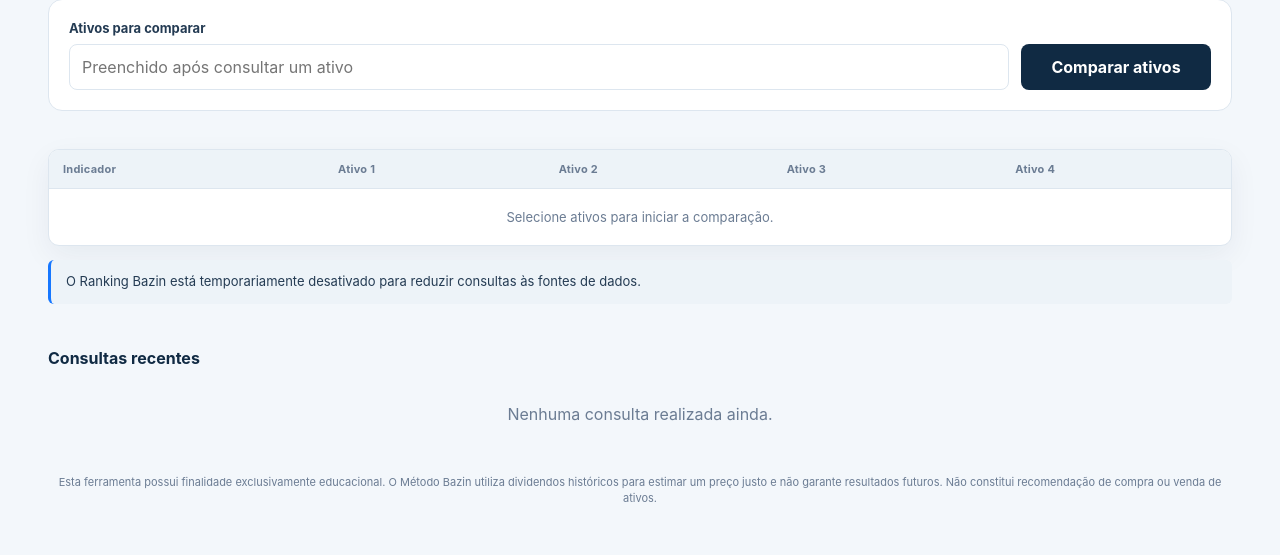
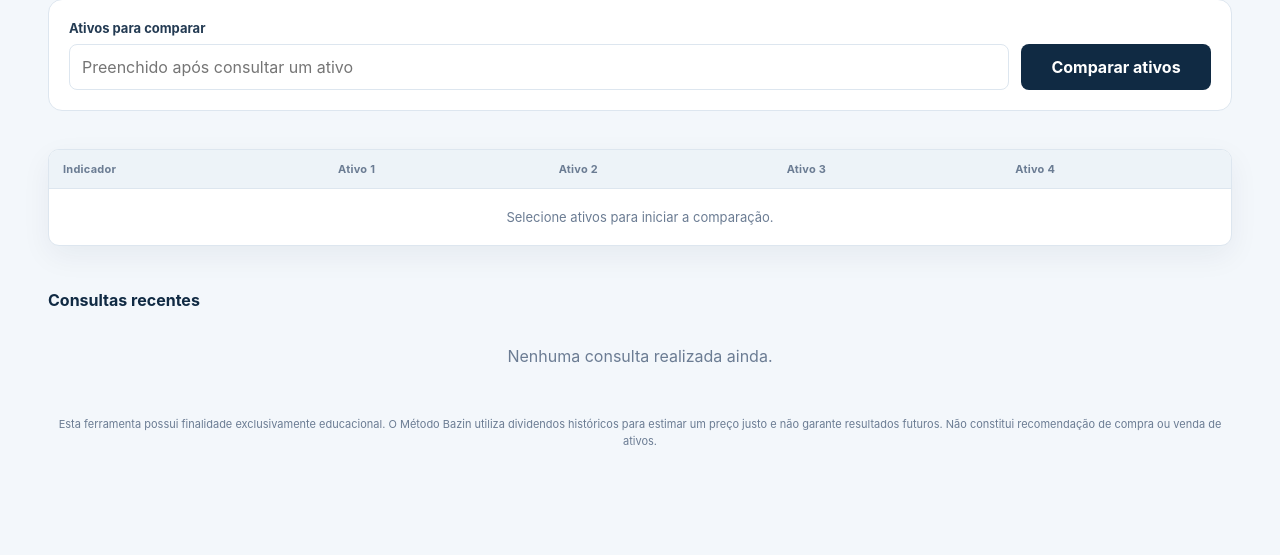
Before and after one commit to efpv/analise-de-ativos, a FastAPI app: page /ranking in a window 1280 px wide. Shown: the part 1068-1623 px from the top of the page. After the commit the page ends 1513 px from the top, so only its background shows below. Run offline with FastAPI, Linux system fonts and the light colour scheme; data that the repository does not hold is empty.

Commit message:
Oculta aviso de ranking desativado
Co-authored-by: Copilot <223556219+Copilot@users.noreply.github.com>

```diff
--- a/app/templates/index.html
+++ b/app/templates/index.html
@@ -199,9 +199,6 @@
       </div>
     </section>
 
-    {% if not ranking_enabled %}
-    <p class="methodology-notice">O Ranking Bazin está temporariamente desativado para reduzir consultas às fontes de dados.</p>
-    {% endif %}
     <section id="ranking" class="page-section dashboard-section"{% if not ranking_enabled %} hidden{% endif %}>
       <div class="section-heading section-heading-row">
         <div>
```
Also changed, not shown: app/tests/test_api.py (+2 -1 lines).
